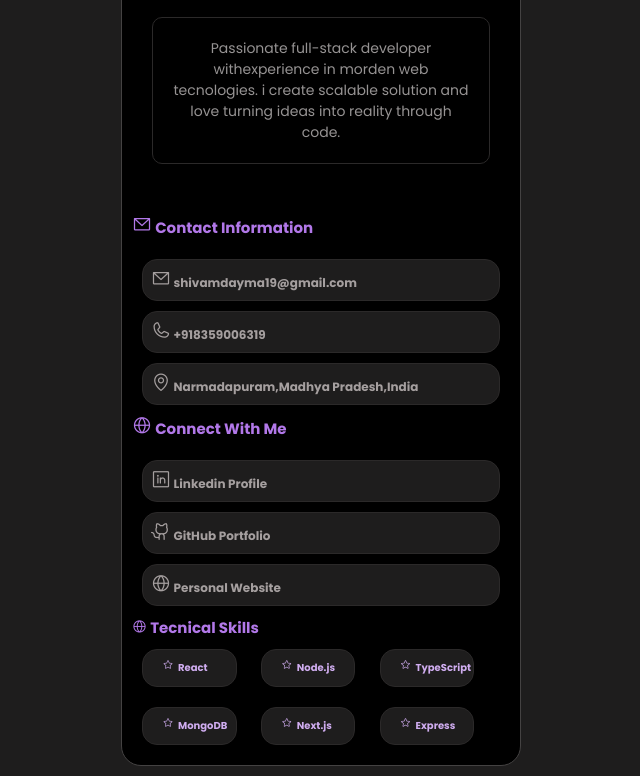
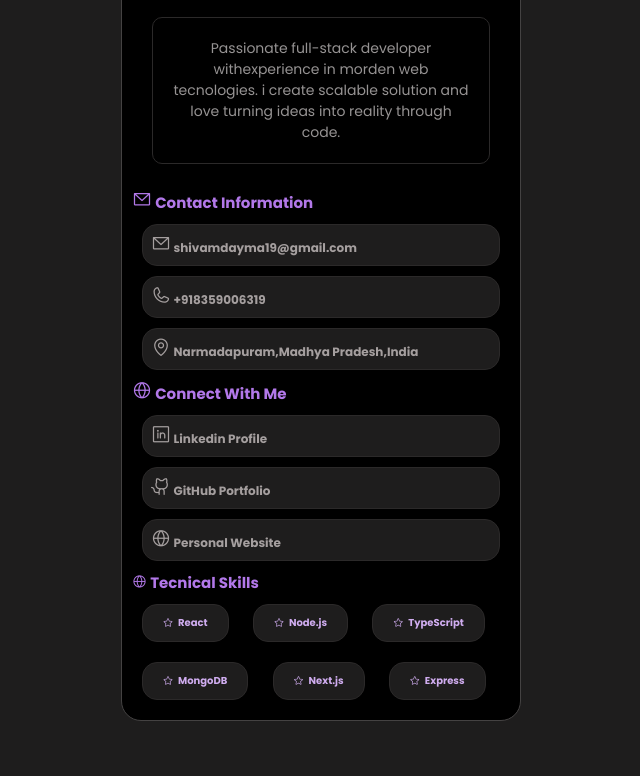
Before and after one commit to shivamdayma19/my-profile-digital-card, a plain HTML site: page index.html in a window 1280 px wide. Shown: the part 402-1178 px from the top of the page, without its empty margins (319-959 px from the left). After the commit the page ends 1133 px from the top, so only its background shows below. Drawn offline with nearby package versions, Linux system fonts and the light colour scheme.

Commit message:
again some of the things has been updated and pushed code again

```diff
--- a/css/style.css
+++ b/css/style.css
@@ -99,10 +99,10 @@
     margin: 0 20px;
 }
 
+.contact-info-wr {
+}
+
 .contact-info {
-    display: inline-block;
-    justify-content: center;
-    text-align: center;
     font-size: 15px;
     margin-bottom: 10px;
 }
@@ -130,6 +130,11 @@
     font-size: 20px;
 }
 
+
+.technical-skills{
+    font-size: 15px;
+}
+
 .skills{
     color: rgb(208, 173, 240);
     font-weight: bold;
@@ -140,14 +145,10 @@
     padding: 10px 20px;
     margin: 10px;
     display: inline-flex;
+    align-items: center;
     gap: 5px;
-    width: 25%;
-    text-align: center;
+
+
 
 
 }
-
-.technical-skills{
-font-size: 15px;
-
-}
--- a/index.html
+++ b/index.html
@@ -28,63 +28,35 @@
             <h1 class="name">Shivam Dayma </h1>
                 <h3 class="designation">Full Stack Developer</h3>
                   <h5 class="company-name"><i class="ph ph-buildings"></i> Shrimo Innovation pvt Ltd</h5>
-
                     <div class="experience">
                        <div class="experience-info"><i class="ph ph-calendar-blank"></i> <br>3+ <br>years <br><span class="lower-font">Experience</span></div>
                        <div class="experience-info"><i class="ph ph-trend-up"></i><br> 50+ <br>projects <br> <span class="lower-font"> compleated</span></div>
                        <div class="experience-info"><i class="ph ph-users-three"></i><br> 25+ <br>Client <br> <span class="lower-font">Satisfied</span></div>
-
-
-
                     </div>
 
         <div class="about-me">Passionate full-stack developer withexperience in morden web tecnologies. i create scalable solution and love turning ideas into reality through code.</div>
-            <br><br>
-        <div><h6 class="contact-info"><i class="ph ph-envelope-simple"></i> Contact Information</h6>
-
+            <br>
+        <div class="contact-info-wr">
+          <h6 class="contact-info"><i class="ph ph-envelope-simple"></i> Contact Information</h6>
             <div class="contact-type"><i class="ph ph-envelope-simple"></i> shivamdayma19@gmail.com</div>
             <div class="contact-type"><i class="ph ph-phone"></i> +918359006319</div>
             <div class="contact-type"><i class="ph ph-map-pin"></i> Narmadapuram,Madhya Pradesh,India</div>
 
-        <div><h6 class="contact-info"><i class="ph ph-globe-simple"></i> Connect With Me</h6>
-
+          <h6 class="contact-info"><i class="ph ph-globe-simple"></i> Connect With Me</h6>
             <div class="contact-type"><i class="ph ph-linkedin-logo"></i> <span> Linkedin Profile</span></div>
             <div class="contact-type"><i class="ph ph-github-logo"></i> <span>GitHub Portfolio</span></div>
-            <div class="contact-type"><i class="ph ph-globe-simple"></i><span> Personal Website</span></div>
+            <div class="contact-type"><i class="ph ph-globe-simple"></i> <span> Personal Website</span></div>
 
-             <div><h6 class="technical-skills"><i class="ph ph-globe-simple"></i> Tecnical Skills</h6></div>
+          <h6 class="technical-skills"><i class="ph ph-globe-simple"></i> Tecnical Skills</h6></div>
 
-    <div class="skills-wr">   <div class="skills"><i class="ph ph-star"></i> <span> React</span></div>
+        <div class="skills-wr">
+            <div class="skills"><i class="ph ph-star"></i> <span> React</span></div>
             <div class="skills"><i class="ph ph-star"></i> <span> Node.js</span></div>
             <div class="skills"><i class="ph ph-star"></i><span> TypeScript</span></div>
             <div class="skills"><i class="ph ph-star"></i> <span> MongoDB</span></div>
             <div class="skills"><i class="ph ph-star"></i> <span>Next.js</span></div>
             <div class="skills"><i class="ph ph-star"></i><span> Express</span></div>
-
         </div>
-
-
-
-
-
-
-
-
-
-
-
-
-
-
-
-
-
-
-
-
-
-
-
     </div>
 </body>
 </html>
```
Lines whose indentation alone changed are shown as unchanged.
